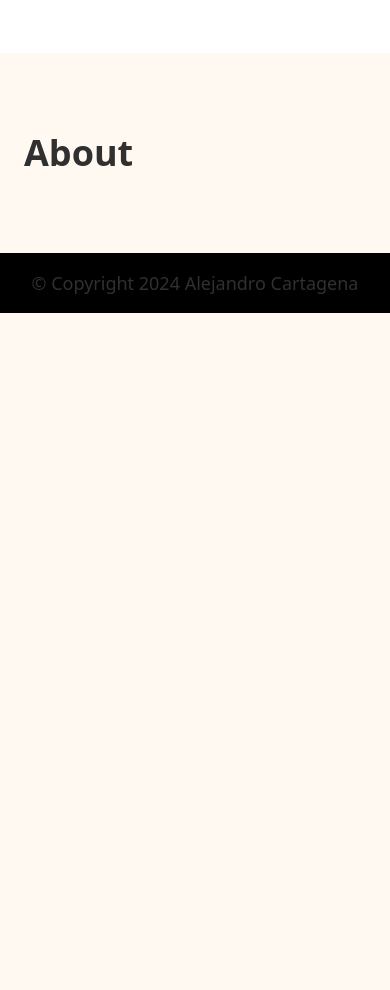
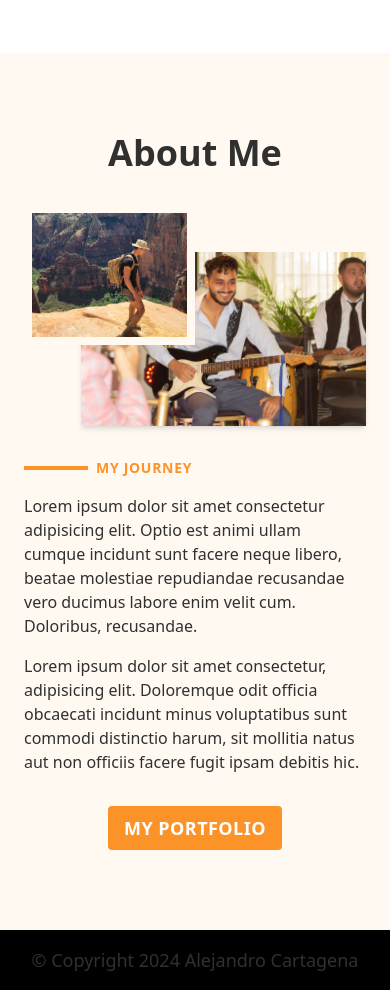
Before and after one commit to alejandro-cartagena/alejandro-portfolio, a React (Vite) app: page / in a window 390 px wide. Shown: the part 3060-4050 px from the top of the page. Before the commit the page ends 3373 px from the top, so only its background shows below. Built offline with nearby package versions, Linux system fonts and the light colour scheme.

Commit message:
Finished about section and made it fully responsive

```diff
--- a/src/components/AboutSection.jsx
+++ b/src/components/AboutSection.jsx
@@ -5,12 +5,47 @@ import alejandroHikingImg from "/images/alejandroHiking.png";
 function AboutSection() {
   return (
     <section className="px-6 py-20 light-orange">
-      <div className="container">
+      <div className="container flex flex-col gap-8 md:gap-0 md:flex-row md:justify-between md:items-center">
         {/* Images */}
-        <div></div>
+        <h1 className="flex justify-center md:hidden text-4xl font-bold">
+          About Me
+        </h1>
+        <div className="w-full md:w-[50%] grid grid-cols-6">
+          <img
+            className="col-start-1 col-span-3 row-start-1 row-span-3 z-20 border-8 border-[#FFF9F2]"
+            src={alejandroHikingImg}
+            alt=""
+          />
+          <img
+            className="shadow-md col-start-2 col-end-8 row-start-2 row-span-3 z-10 "
+            src={alejandroGuitarImg}
+            alt=""
+          />
+        </div>
         {/* Text */}
-        <div>
-          <h1 className="text-4xl font-bold">About</h1>
+        <div className="flex flex-col gap-4 w-full md:w-[45%]">
+          <div className="flex items-center space-x-2">
+            <div className="w-16 border-t-2 border-2 border-[#FC9329]"></div>
+            <p className="font-semibold uppercase tracking-wider text-sm text-[#FC9329]">
+              My Journey
+            </p>
+          </div>
+          <h1 className="hidden md:flex text-4xl font-bold">About Me</h1>
+          <p>
+            Lorem ipsum dolor sit amet consectetur adipisicing elit. Optio est
+            animi ullam cumque incidunt sunt facere neque libero, beatae
+            molestiae repudiandae recusandae vero ducimus labore enim velit cum.
+            Doloribus, recusandae.
+          </p>
+          <p>
+            Lorem ipsum dolor sit amet consectetur, adipisicing elit. Doloremque
+            odit officia obcaecati incidunt minus voluptatibus sunt commodi
+            distinctio harum, sit mollitia natus aut non officiis facere fugit
+            ipsam debitis hic.
+          </p>
+          <button className="mx-auto md:mx-0 uppercase tracking-wide text-lg font-semibold mt-4 w-fit orange text-white px-4 py-2 rounded ease-in-out duration-200 hover:scale-105 hover:bg-gradient-to-r from-[#FB7878] to-[#FFAF74]">
+            My Portfolio
+          </button>
         </div>
       </div>
     </section>
```
